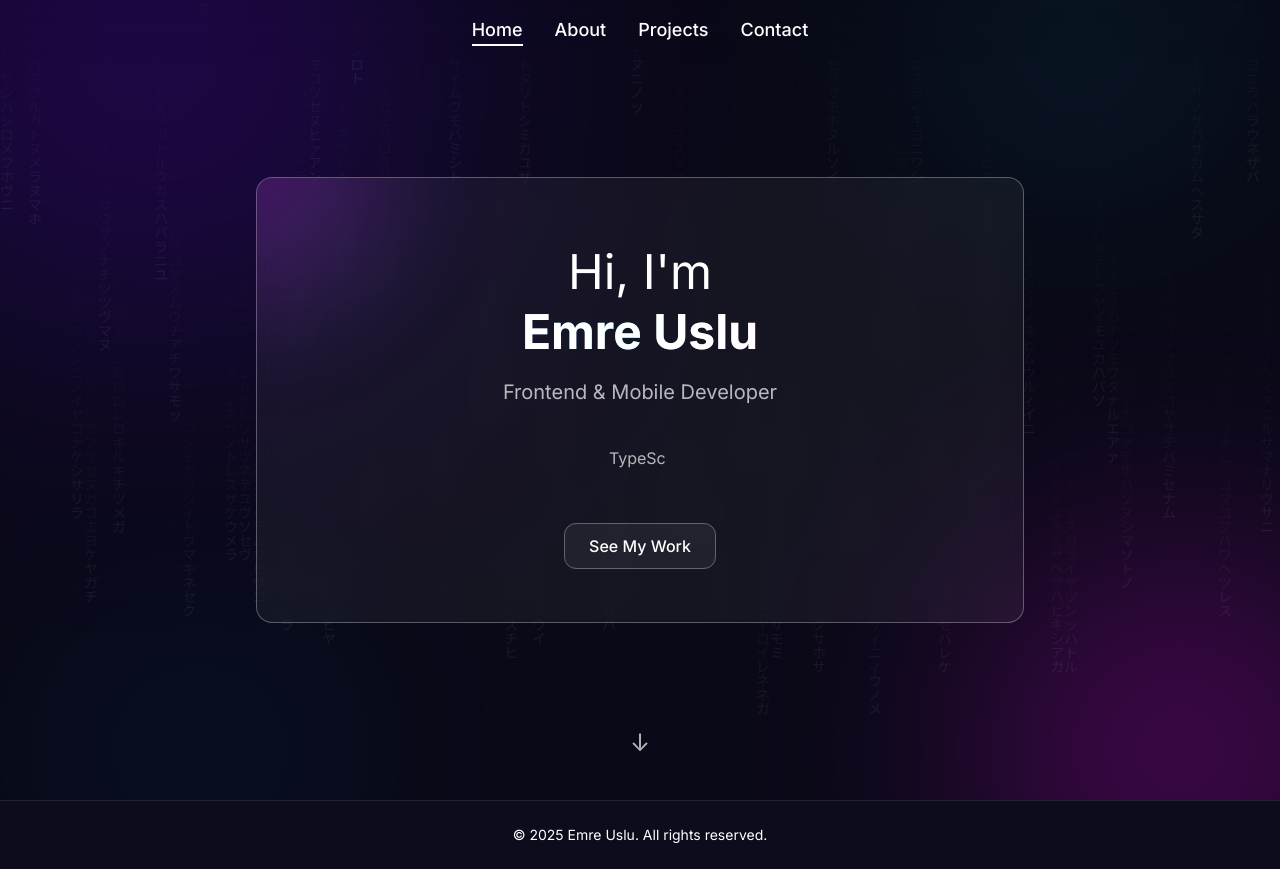
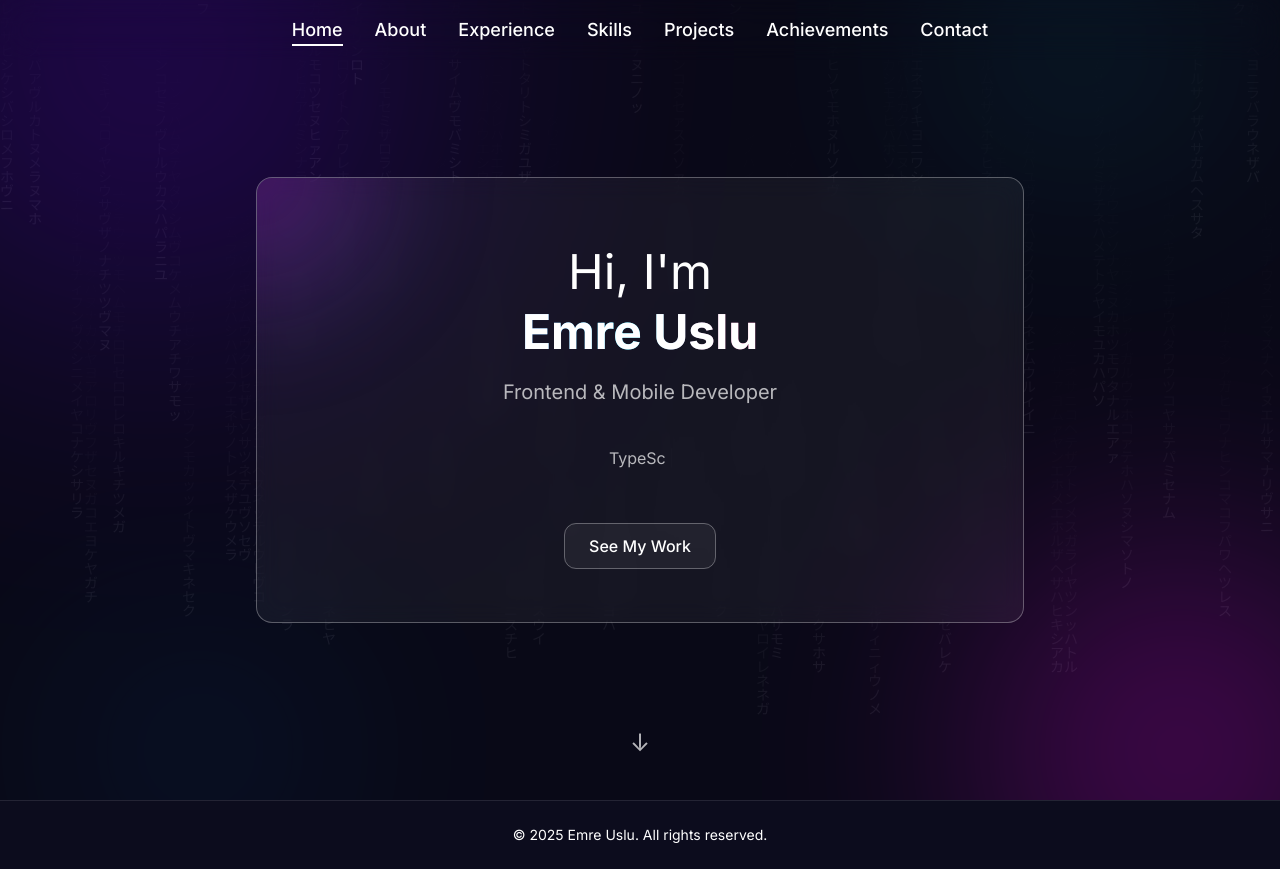
Before and after one commit to rakun256/rakun-portfolio, a Next.js app: page / in a window 1280 px wide. Built offline with nearby package versions, Linux system fonts and the light colour scheme.

Commit message:
Add additional navigation items to Navbar for improved site navigation

```diff
--- a/components/layout/Navbar.tsx
+++ b/components/layout/Navbar.tsx
@@ -7,7 +7,10 @@ import { cn } from '@/lib/utils'
 const navItems = [
   { name: 'Home', href: '/' },
   { name: 'About', href: '#about' },
+  { name: 'Experience', href: '#experience' },
+  { name: 'Skills', href: '#skills' },
   { name: 'Projects', href: '#projects' },
+  { name: 'Achievements', href: '#achievements' },
   { name: 'Contact', href: '#contact' },
 ]
 
```
